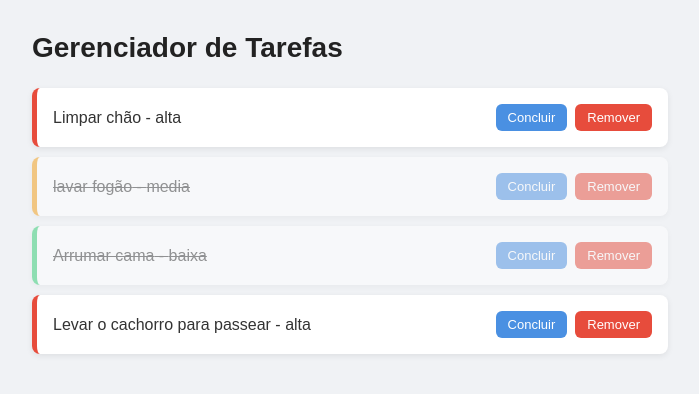
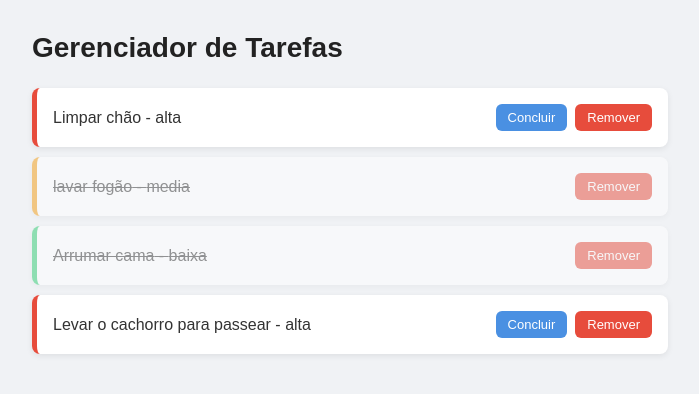
Before and after one commit to ChristianLiborioDEV/gerenciador-tarefas, a React (Vite) app: page / in a window 1280 px wide. Shown: the top 394 px of the page, without its empty margins (290-989 px from the left). Built offline with nearby package versions, Linux system fonts and the light colour scheme.

Commit message:
feat: botão concluir com useSate

```diff
--- a/src/App.jsx
+++ b/src/App.jsx
@@ -1,22 +1,37 @@
-import {useState} from 'react';
+import { useState } from 'react';
 import ItemTarefa from "./ItemTarefa.jsx"
-import {tarefas as tarefasIniciais} from "./dados.js"
+import { tarefas as tarefasIniciais } from "./dados.js"
 
 const App = () => {
 
     const [tarefas, setTarefas] = useState(tarefasIniciais)
 
+    const concluirTarefa = (id) => {
+        const tarefaConcluida = tarefas
+            .map(tarefa => {
+                if (tarefa.id === id) {
+                    return {...tarefa, realizada: true}
+                } else {
+                    return tarefa
+                }
+             })
+
+             console.log("ok")
+
+        setTarefas(tarefaConcluida)
+    }
 
     return (
         <div>
             <h1>Gerenciador de Tarefas</h1>
             <ul id="listaTarefas">
-             {tarefas.map(tarefa => (<ItemTarefa
-             key={tarefa.id}
-             id={tarefa.id}
-             titulo={tarefa.titulo}
-             prioridade={tarefa.prioridade}
-             realizada={tarefa.realizada}/>))}
+                {tarefas.map(tarefa => (<ItemTarefa
+                    key={tarefa.id}
+                    id={tarefa.id}
+                    titulo={tarefa.titulo}
+                    prioridade={tarefa.prioridade}
+                    realizada={tarefa.realizada}
+                    onConcluir={concluirTarefa} />))}
             </ul>
         </div>
     )
--- a/src/ItemTarefa.jsx
+++ b/src/ItemTarefa.jsx
@@ -1,13 +1,17 @@
-const ItemTarefa = ({id, titulo, prioridade, realizada, onConcluir, onRemover}) => {
-    return(
+const ItemTarefa = ({ id, titulo, prioridade, realizada, onConcluir, onRemover }) => {
+
+
+
+
+    return (
 
         <li className={`${prioridade} ${realizada ? "realizada" : ""}`}>
             <span>
                 {titulo} - {prioridade}
             </span>
             <div>
-                    <button className="btn-concluir">Concluir</button>
-                    <button className="btn-remover">Remover</button>
+                {!realizada && <button className="btn-concluir" onClick={() => onConcluir(id)}>Concluir</button>}
+                <button className="btn-remover"> Remover</button>
             </div>
         </li>
     )
```
Lines whose indentation alone changed are shown as unchanged.
